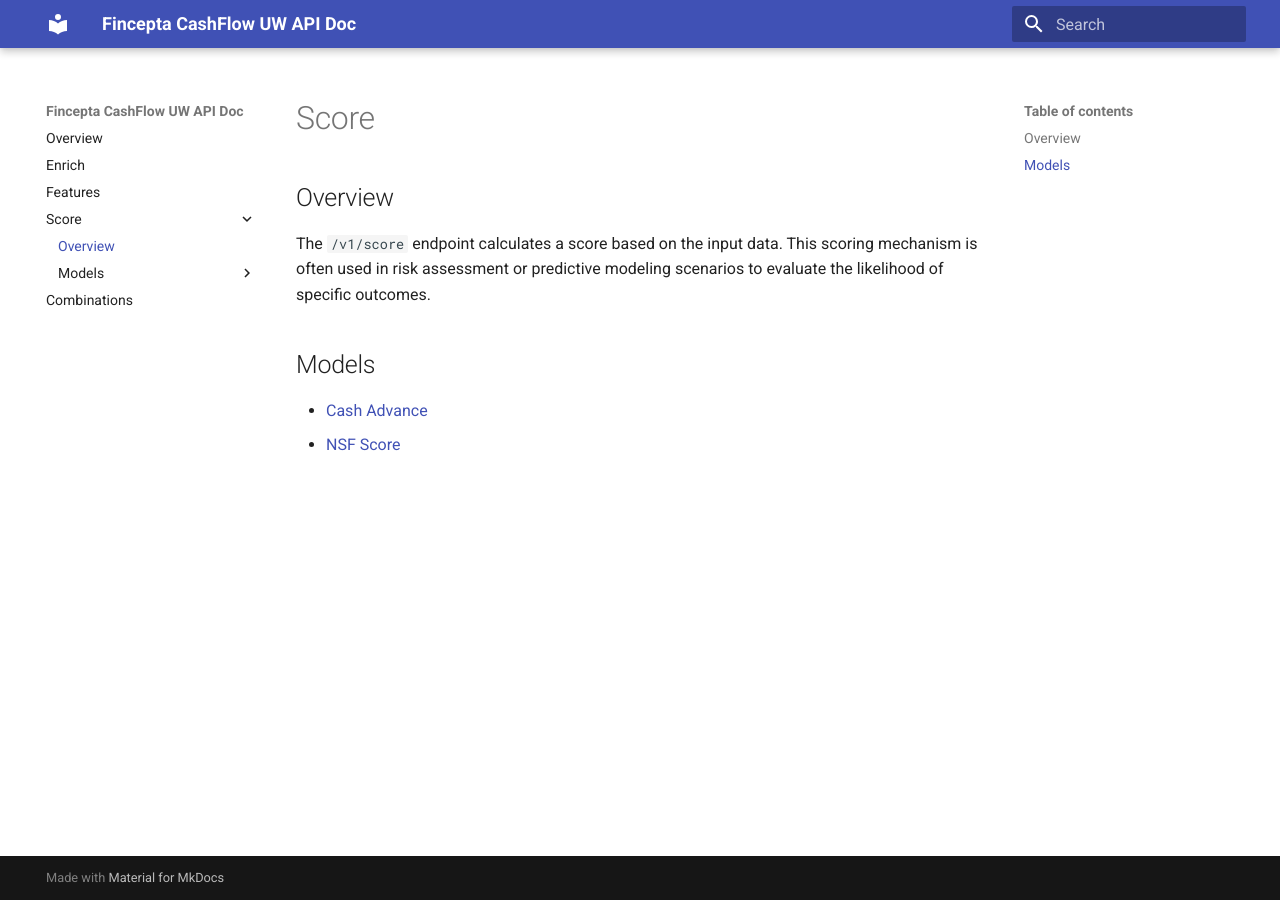
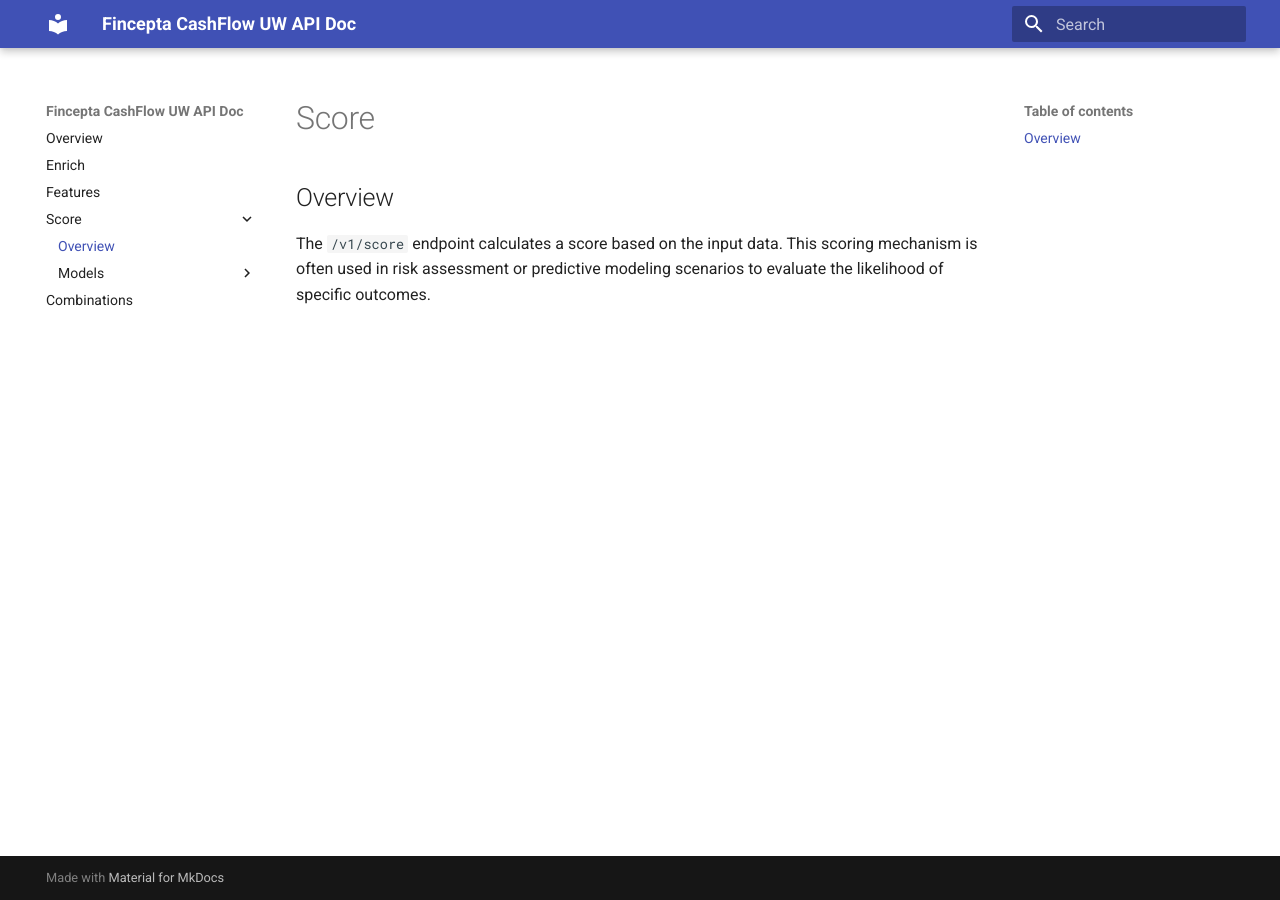
Before and after one commit to FINCEPTA/docs, an MkDocs documentation site: the page built from docs/score.md, in a window 1280 px wide. Built offline with MkDocs 1.6.1 and Material for MkDocs 9.7.7, drawn with Linux system fonts in a browser that asks for light colours.

Commit message:
models pointer

```diff
--- a/docs/score.md
+++ b/docs/score.md
@@ -2,8 +2,3 @@
 
 ## Overview
 The `/v1/score` endpoint calculates a score based on the input data. This scoring mechanism is often used in risk assessment or predictive modeling scenarios to evaluate the likelihood of specific outcomes.
-
-## Models
-
-- [Cash Advance](models\cashadv.md)
-- [NSF Score](models\cashadv.md)
--- a/mkdocs.yml
+++ b/mkdocs.yml
@@ -14,6 +14,6 @@
   - Score:
     - Overview: score.md
     - Models:
-      - Cash Advance: docs/models/cashadv.md
-      - NSF Score: docs/models/nsfscore.md
+      - Cash Advance: /models/cashadv.md
+      - NSF Score: /models/nsfscore.md
   - Combinations: combinations.md
```
